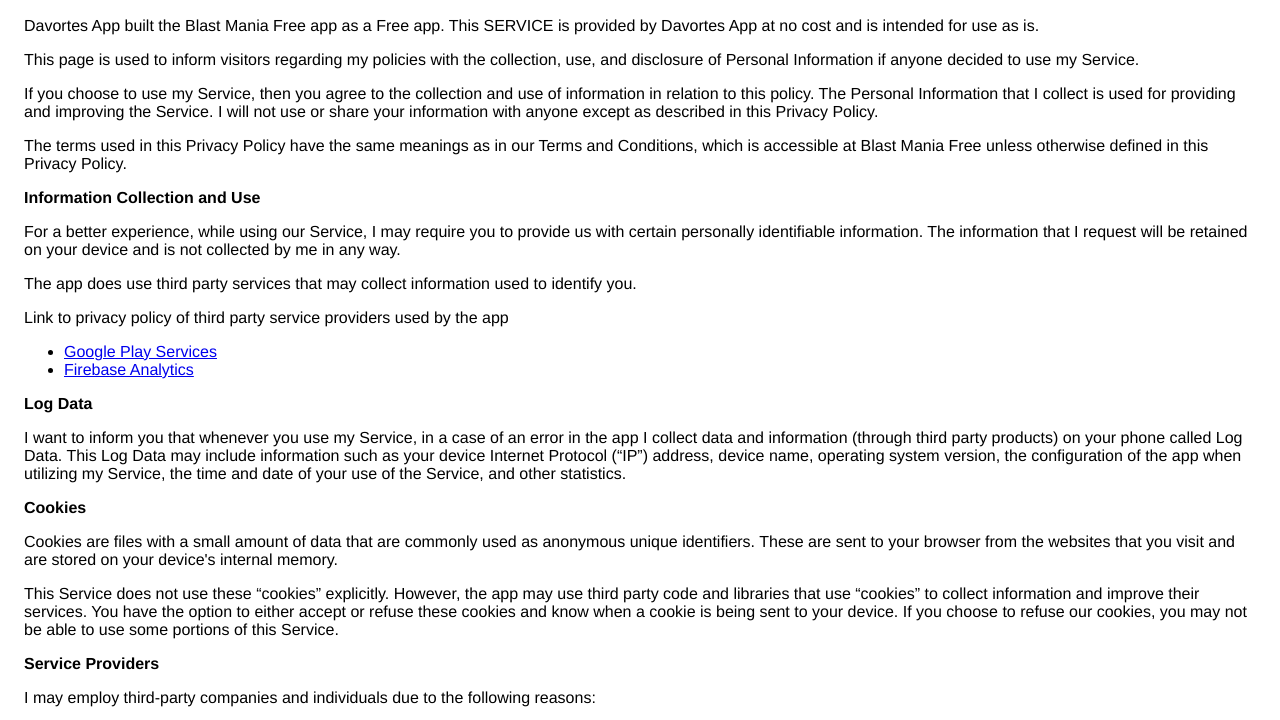
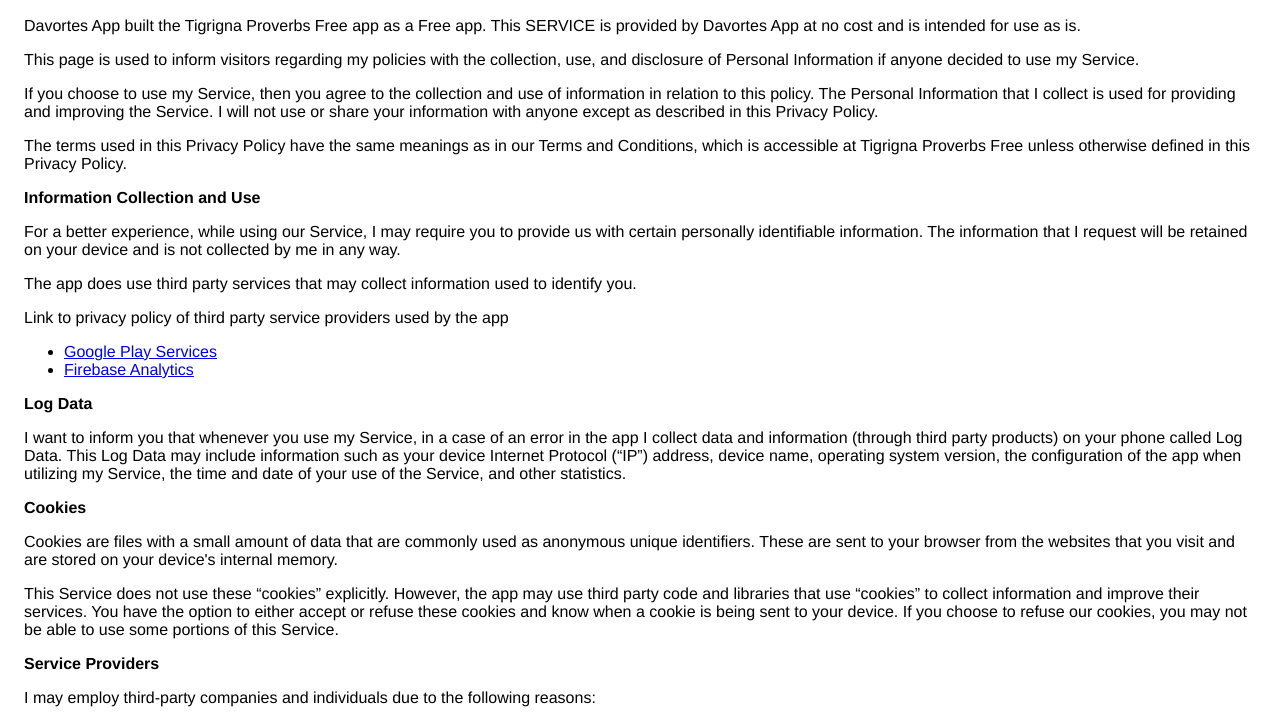
Before and after one commit to davortes/davortes.github.io, a plain HTML site: page htmls/privacy_policy.html in a window 1280 px wide. Shown: the part 75-795 px from the top of the page. Drawn offline with Linux system fonts and the light colour scheme.

Commit message:
Update privacy_policy.html

```diff
--- a/htmls/privacy_policy.html
+++ b/htmls/privacy_policy.html
@@ -1,4 +1,4 @@
-<!DOCTYPE html><html> <head> <meta charset="utf-8"> <meta name="viewport" content="width=device-width"> <title>Privacy Policy</title> <style>body{font-family: "Helvetica Neue", Helvetica, Arial, sans-serif; padding:1em;}</style></head> <body><h2>Privacy Policy</h2> <p> Davortes App built the Blast Mania Free app as a Free app. This SERVICE is provided by Davortes App at no cost and is intended for use as is.
+<!DOCTYPE html><html> <head> <meta charset="utf-8"> <meta name="viewport" content="width=device-width"> <title>Privacy Policy</title> <style>body{font-family: "Helvetica Neue", Helvetica, Arial, sans-serif; padding:1em;}</style></head> <body><h2>Privacy Policy</h2> <p> Davortes App built the Tigrigna Proverbs Free app as a Free app. This SERVICE is provided by Davortes App at no cost and is intended for use as is.
                   </p> <p>This page is used to inform visitors regarding my policies with the collection, use, and
                     disclosure of Personal Information if anyone decided to use my Service.
                   </p> <p>If you choose to use my Service, then you agree to the collection and use of information in relation
@@ -6,7 +6,7 @@
                     Service. I will not use or share your information with anyone except as described
                     in this Privacy Policy.
                   </p> <p>The terms used in this Privacy Policy have the same meanings as in our Terms and Conditions, which is accessible
-                    at Blast Mania Free unless otherwise defined in this Privacy Policy.
+                    at Tigrigna Proverbs Free unless otherwise defined in this Privacy Policy.
                   </p> <p><strong>Information Collection and Use</strong></p> <p>For a better experience, while using our Service, I may require you to provide us with certain
                     personally identifiable information. The information that I request will be retained on your device and is not collected by me in any way.
                   </p> <p>The app does use third party services that may collect information used to identify you.</p> <div><p>Link to privacy policy of third party service providers used by the app</p> <ul><li><a href="https://www.google.com/policies/privacy/" target="_blank">Google Play Services</a></li> <!----> <li><a href="https://firebase.google.com/policies/analytics" target="_blank">Firebase Analytics</a></li> <!----> <!----> <!----></ul></div> <p><strong>Log Data</strong></p> <p> I want to inform you that whenever you use my Service, in a case of an
```
